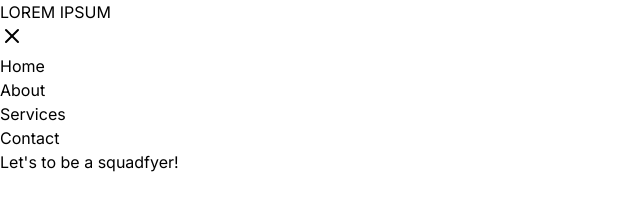
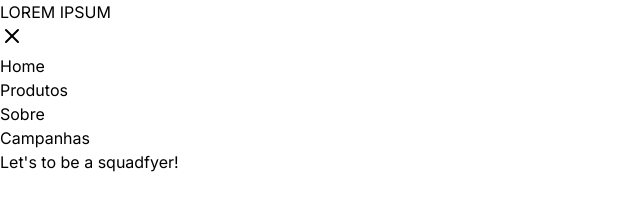
Before and after one commit to brennoEudes/squadfy-test, a Next.js app: page / in a window 1280 px wide. Both pictures are taken after a click on the button 12 px from the left and 36 px from the top of the page. Shown: the top 200 px of the page, without its empty margins (0-640 px from the left). Built offline with nearby package versions, Linux system fonts and the light colour scheme.

Commit message:
loadData, Header component concluded

```diff
--- a/src/components/Header.tsx
+++ b/src/components/Header.tsx
@@ -1,14 +1,39 @@
 "use client";
 
-import React, { useState } from "react";
+import React, { useState, useEffect } from "react";
 import { Menu, X } from "lucide-react";
+import { fetchPayloadData } from "../services/api";
 
 export function Header() {
   const [menuOpen, setMenuOpen] = useState(false);
+  const [links, setLinks] = useState<any[]>([]);
+  const [error, setError] = useState<string | null>(null);
 
   const toggleMenu = () => {
     setMenuOpen(!menuOpen);
   };
+
+  useEffect(() => {
+    const loadData = async () => {
+      try {
+        const data = await fetchPayloadData();
+
+        const headerLinks = data.data.navigation.nodes
+          .flatMap((node: any) => node.properties)
+          .find((property: any) => property.value.alias === "headers")
+          ?.value.blocks.flatMap((block: any) => block.contentProperties)
+          .find((content: any) => content.value.alias === "navigation")
+          ?.value.links;
+
+        setLinks(headerLinks || []);
+      } catch (error) {
+        setError("Failed to load data");
+        console.error("Error loading payload:", error);
+      }
+    };
+
+    loadData();
+  }, []);
 
   return (
     <header>
@@ -26,30 +51,18 @@ export function Header() {
         >
           {menuOpen && (
             <ul className="flex flex-col items-center justify-center h-full space-y-8 md:flex-row md:space-y-0 md:space-x-6">
-              <li>
-                <a href="#home" className="text-lg">
-                  Home
-                </a>
-              </li>
-              <li>
-                <a href="#about" className="text-lg">
-                  About
-                </a>
-              </li>
-              <li>
-                <a href="#services" className="text-lg">
-                  Services
-                </a>
-              </li>
-              <li>
-                <a href="#contact" className="text-lg">
-                  Contact
-                </a>
-              </li>
+              {links.map((link: any) => (
+                <li key={link.url}>
+                  <a href={link.url} className="text-lg">
+                    {link.name}
+                  </a>
+                </li>
+              ))}
             </ul>
           )}
         </nav>
       </div>
+      {error && <div className="text-red-500">{error}</div>}
     </header>
   );
 }
```
